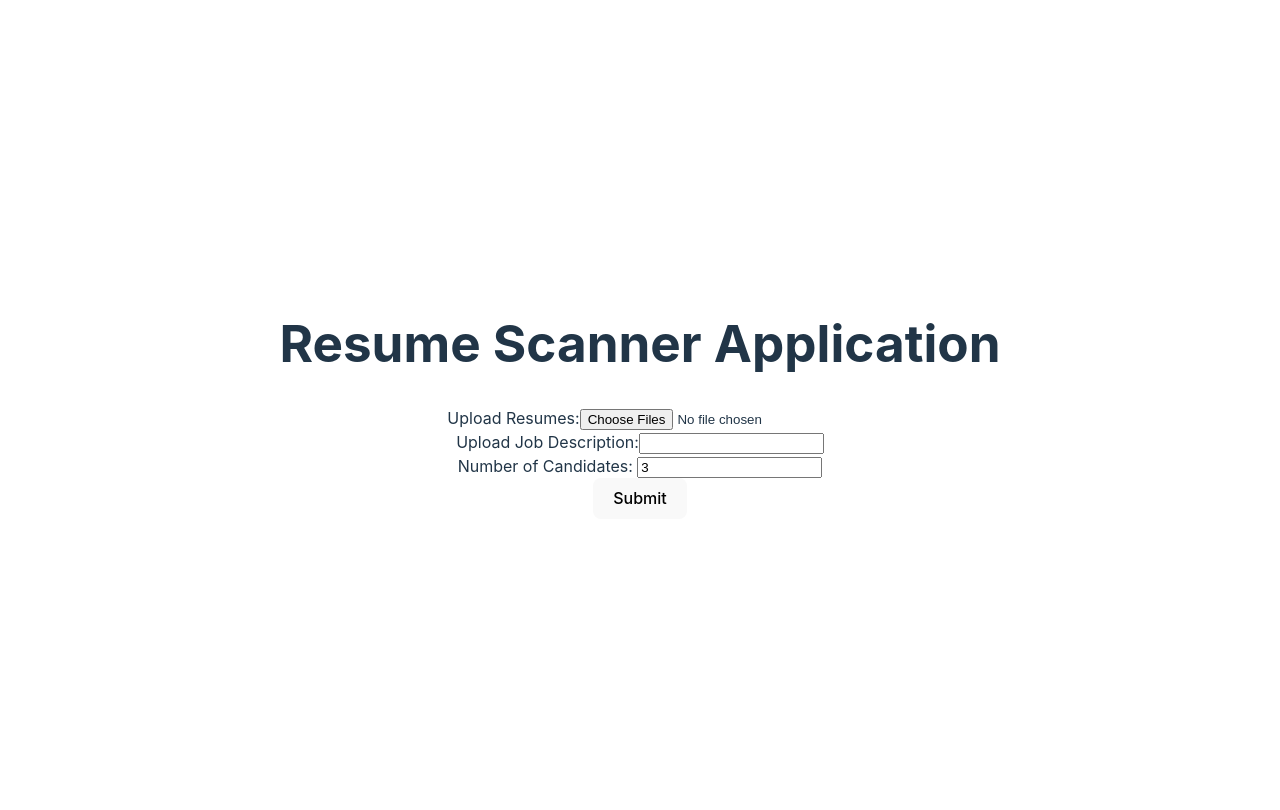
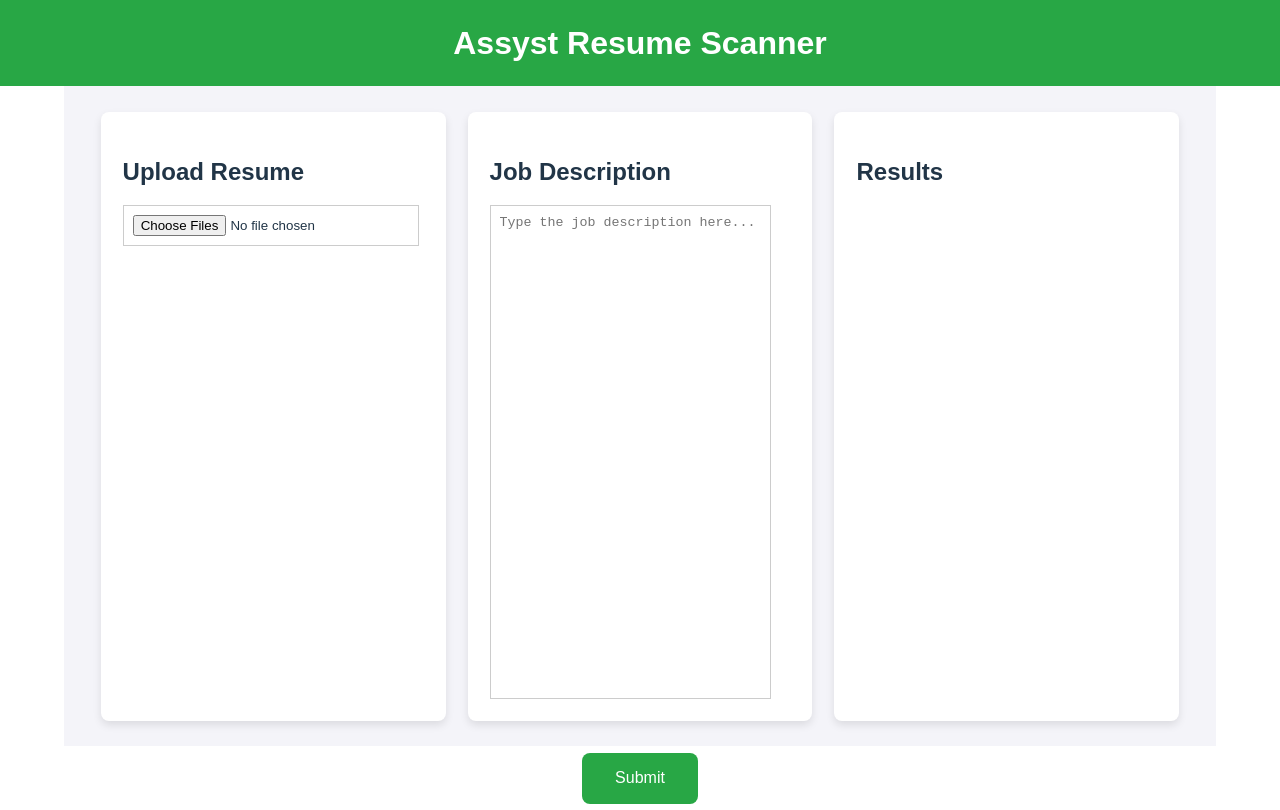
Before and after one commit to skulkarniassyst/resume-matcher, a React (Vite) app in the folder frontend/: page / in a window 1280 px wide. Built offline with nearby package versions, Linux system fonts and the light colour scheme.

Commit message:
frontend changes

```diff
--- a/frontend/src/App.tsx
+++ b/frontend/src/App.tsx
@@ -1,83 +1,104 @@
-import React, { useState } from "react";
-import "./App.css";
-import axios from "axios";
+// import React, { useState } from "react";
+// import "./App.css";
+// import axios from "axios";
+
+// const App: React.FC = () => {
+//   const [resumes, setResumes] = useState<FileList | null>(null);
+//   const [jobDescription, setJobDescription] = useState<string>('');
+//   const [topX, setTopX] = useState<number | null>(3);
+//   const [result, setResult] = useState<any>(null);
+
+//   const handleResumeChange = (e: React.ChangeEvent<HTMLInputElement>) => {
+//     setResumes(e.target.files);
+//   };
+
+//   const handleJobDescriptionChange = (e: React.ChangeEvent<HTMLInputElement>) => {
+//     setJobDescription(e.target.value);
+//   };
+
+//   const handleTopXChange = (e: React.ChangeEvent<HTMLInputElement>) => {
+//     setTopX(Number(e.target.value));
+//   };
+
+//   const handleSubmit = async (e: React.FormEvent) => {
+//     e.preventDefault();
+//     if (!resumes || jobDescription.trim() === "") {
+//       alert("Please upload both resumes and job description.");
+//       return;
+//     }
+
+//     const formData = new FormData();
+//     for (let i = 0; i < resumes.length; i++) {
+//       formData.append("resumes", resumes[i]);
+//     }
+//     formData.append("jobDescription", jobDescription);
+
+//     try {
+//       const response = await axios.post(
+//         "http://localhost:5000/upload",
+//         formData,
+//         {
+//           headers: {
+//             "Content-Type": "multipart/form-data",
+//           },
+//         }
+//       );
+//       setResult(response.data);
+//       console.log(response.data);
+//     } catch (error) {
+//       console.error(error);
+//     }
+//   };
+
+//   return (
+//     <div className="App">
+//       <h1>Resume Scanner Application</h1>
+//       <form onSubmit={handleSubmit}>
+//         <div>
+//           <label>Upload Resumes:</label>
+//           <input type="file" multiple onChange={handleResumeChange} />
+//         </div>
+//         <div>
+//           <label>Upload Job Description:</label>
+//           <input
+//             type="text"
+//             value={jobDescription}
+//             onChange={handleJobDescriptionChange}
+//           />
+//         </div>
+//         <div>
+//           <label>Number of Candidates: </label>
+//           <input
+//             type="number"
+//             placeholder="Enter"
+//             value={topX ?? ''}
+//             min="0"
+//             onChange={handleTopXChange}
+//           />
+//         </div>
+//         <button type="submit">Submit</button>
+//       </form>
+//       {result && (
+//         <div>
+//           <h2>Parsed Information</h2>
+//           <h3>Resumes:</h3>
+//           <pre>{JSON.stringify(result.resumes, null, 2)}</pre>
+//           <h3>Job Description:</h3>
+//           <pre>{JSON.stringify(result.job_description, null, 2)}</pre>
+//         </div>
+//       )}
+//     </div>
+//   );
+// };
+
+// export default App;
+import React from 'react';
+import Layout from './Layout';
 
 const App: React.FC = () => {
-  const [resumes, setResumes] = useState<FileList | null>(null);
-  const [jobDescription, setJobDescription] = useState<string>('');
-  const [topX, setTopX] = useState<number | null>(3);
-
-  const handleResumeChange = (e: React.ChangeEvent<HTMLInputElement>) => {
-    setResumes(e.target.files);
-  };
-
-  const handleJobDescriptionChange = (e: React.ChangeEvent<HTMLInputElement>) => {
-    setJobDescription(e.target.value);
-  };
-
-  const handleTopXChange = (e: React.ChangeEvent<HTMLInputElement>) => {
-    setTopX(Number(e.target.value));
-  }
-
-  const handleSubmit = async (e: React.FormEvent) => {
-
-    e.preventDefault();
-    if (!resumes || jobDescription.trim() === "") {
-      alert("Please upload both resumes and job description.");
-      return;
-    }
-
-    const formData = new FormData();
-    for (let i = 0; i < resumes.length; i++) {
-      formData.append("resumes", resumes[i]);
-    }
-    formData.append("jobDescription", jobDescription);
-
-    try {
-      const response = await axios.post(
-        "http://localhost:5000/upload",
-        formData,
-        {
-          headers: {
-            "Content-Type": "multipart/form-data",
-          },
-        }
-      );
-      console.log(response.data);
-    } catch (error) {
-      console.error(error);
-    }
-  };
-
   return (
     <div className="App">
-      <h1>Resume Scanner Application</h1>
-      <form onSubmit={handleSubmit}>
-        <div>
-          <label>Upload Resumes:</label>
-          <input type="file" multiple onChange={handleResumeChange} />
-        </div>
-        <div>
-          <label>Upload Job Description:</label>
-          <input
-            type="text"
-            value={jobDescription}
-            onChange={handleJobDescriptionChange}
-            />
-        </div>
-        <div>
-          <label>Number of Candidates: </label>
-          <input
-            type="number"
-            placeholder="Enter"
-            value={topX ?? ''}
-            min="0"
-            onChange={handleTopXChange}
-          />
-        </div>
-        <button type="submit">Submit</button>
-      </form>
-
+      <Layout />
     </div>
   );
 };
--- /dev/null
+++ b/frontend/src/Layout.css
@@ -0,0 +1,97 @@
+html, body, #root {
+  padding: 0;
+  font-family: Arial, sans-serif;
+  margin: auto;
+  width: 100%;
+}
+
+
+.container-wrapper {
+    display: flex;
+    flex-direction: column;
+    align-items: center;
+    width: 100%;
+  }
+
+.container {
+  display: flex;
+  justify-content: center;
+  padding: 2%;
+  background-color: #f4f4f9;
+  height: calc(100vh - 140px); /* Full viewport height minus header and button height */
+  width: 90%; /* Full width of the viewport */
+  margin: 0 auto; /* Center the container horizontally */
+  box-sizing: border-box;
+}
+
+.header {
+    width: 100%;
+    background-color: #28a745; /* Green background */
+    color: white; /* White text */
+    text-align: center;
+    padding: 1.5% 0; /* Padding for some vertical space */
+    font-size: 2em; /* Larger font size */
+    font-weight: bold; /* Bold font */
+  }
+
+
+
+  .box {
+    background-color: #ffffff;
+    padding: 2%;
+    box-shadow: 0 4px 8px rgba(0, 0, 0, 0.1);
+    border-radius: 8px;
+    flex: 1; /* Allow boxes to grow equally */
+    margin: 0 1%; /* Increased margin for better spacing */
+    display: flex;
+    flex-direction: column;
+    box-sizing: border-box;
+    height: 100%; /* Ensure boxes take up full height */
+    min-width: 30%; /* Ensure boxes have a minimum width */
+  }
+
+.box h2 {
+  font-size: 1.5em;
+  margin-bottom: 5%;
+}
+
+.box input[type="file"] {
+  width: 92%;
+  padding: 3%;
+  border: 1px solid #ccc;
+}
+
+.box textarea {
+  width: 87%;
+  height: 85%; /* Adjust to fit within the box */
+  padding: 3%;
+  border: 1px solid #ccc;
+  resize: none;
+  flex-grow: 1;
+}
+
+.submit-button-container {
+  display: flex;
+  justify-content: center;
+  margin-top: 0.5%;
+  margin-bottom: 0.5%;
+}
+
+.submit-button {
+  padding: 1.3% 2.6%;
+  background-color: #28a745;
+  color: white;
+  border: none;
+  font-size: 1em;
+  cursor: pointer;
+}
+
+.submit-button:hover {
+  background-color: #218838;
+ }
+
+ .results {
+    flex-grow: 1; /* Allow results to grow to fill box */
+    display: flex;
+    flex-direction: column;
+  }
--- /dev/null
+++ b/frontend/src/Layout.tsx
@@ -0,0 +1,33 @@
+import React from 'react';
+import './Layout.css';
+
+const Layout: React.FC = () => {
+  return (
+    <>
+      <div className="header">
+        Assyst Resume Scanner
+      </div>
+      <div className="container">
+        <div className="box">
+          <h2>Upload Resume</h2>
+          <input type="file" multiple />
+        </div>
+        <div className="box">
+          <h2>Job Description</h2>
+          <textarea placeholder="Type the job description here..."></textarea>
+        </div>
+        <div className="box">
+          <h2>Results</h2>
+          <div className="results">
+            {/* Results will be displayed here */}
+          </div>
+        </div>
+      </div>
+      <div className="submit-button-container">
+        <button className="submit-button">Submit</button>
+      </div>
+    </>
+  );
+};
+
+export default Layout;
```
Also changed, not shown: 1 other file (tests, documents, lock files or other folders).
